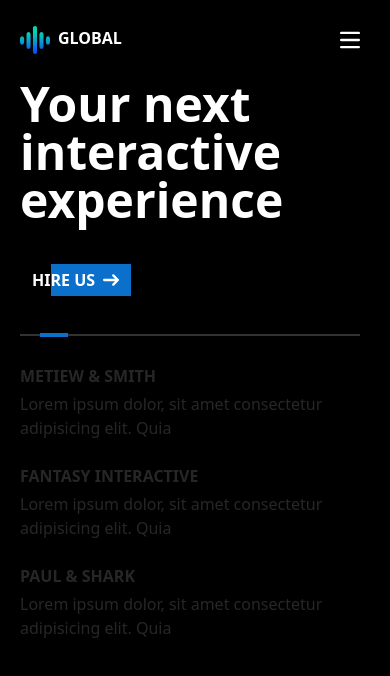
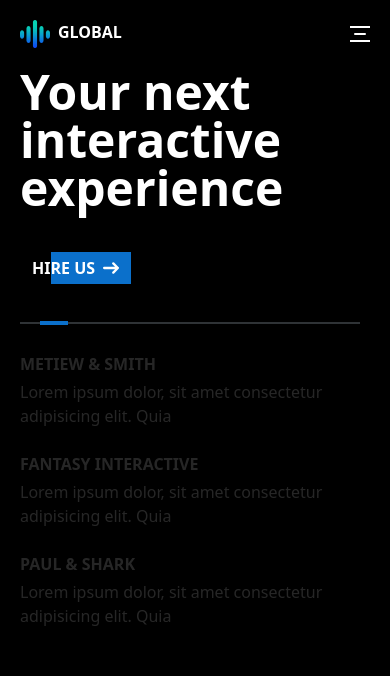
Before and after one commit to Eslam-Mohamed-G/global-next.js, a Next.js app: page / in a window 390 px wide. Shown: the top 676 px of the page. Built offline with nearby package versions, Linux system fonts and the light colour scheme.

Commit message:
Responsive design

```diff
--- a/src/components/Navbar/Navbar.tsx
+++ b/src/components/Navbar/Navbar.tsx
@@ -22,10 +22,8 @@ const Navbar = () => {
 
             <Link href="/hire" className={pathName === "/" || pathName === "/hire" ? 'hidden':'block bg-blueColor px-4 py-0.5 text-white uppercase font-bold'}>Hire us</Link>
 
-            <button onClick={handleMenu} data-collapse-toggle="mega-menu-icons" type="button" className="inline-flex items-center p-2 w-10 h-10 justify-center text-sm text-white rounded-lg cursor-pointer">
-                <svg className="w-5 h-5" aria-hidden="true" xmlns="http://www.w3.org/2000/svg" fill="none" viewBox="0 0 17 14">
-                    <path stroke="currentColor" strokeLinecap="round" strokeLinejoin="round" strokeWidth={2} d="M1 1h15M1 7h15M1 13h15" />
-                </svg>
+            <button onClick={handleMenu} type="button" className="inline-flex items-center w-5 h-4 justify-center text-sm text-white cursor-pointer border-y-2 border-white">
+                <span className='bg-white w-3 h-0.5 rounded-2xl'></span>
             </button>
 
         </nav>
```
